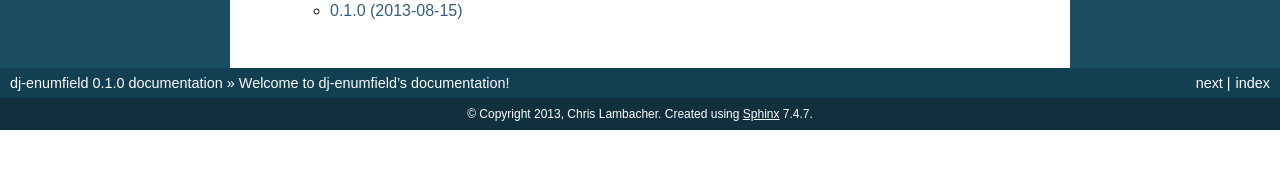
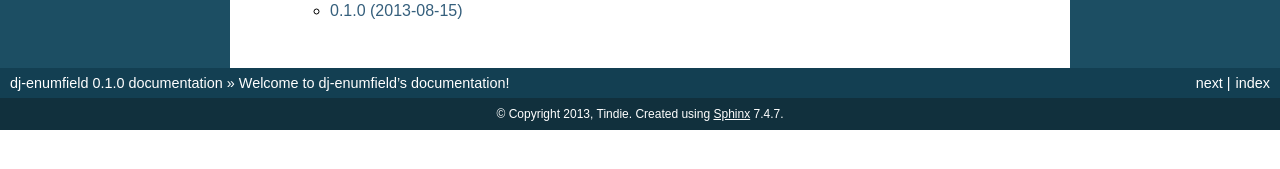
Before and after one commit to SupplyFrame/django-tidyenum, a Sphinx documentation site: the page built from docs/index.rst, in a window 1280 px wide. Shown: the part 440-609 px from the top of the page. Built offline with Sphinx 7.4.7, drawn with Linux system fonts in a browser that asks for light colours.

Commit message:
Fix copyright, authors

```diff
--- a/docs/conf.py
+++ b/docs/conf.py
@@ -47,7 +47,7 @@
 
 # General information about the project.
 project = u'dj-enumfield'
-copyright = u'2013, Chris Lambacher'
+copyright = u'2013, Tindie'
 
 # The version info for the project you're documenting, acts as replacement for
 # |version| and |release|, also used in various other places throughout the
--- a/setup.py
+++ b/setup.py
@@ -32,7 +32,7 @@
     version=version,
     description='Django choices fields driven by PEP435 Enums.',
     long_description=readme + '\n\n' + history,
-    author='Chris Lambacher',
+    author='Christopher Lambacher',
     author_email='chris@kateandchris.net',
     url='https://github.com/tindie/dj-enumfield',
     packages=[
```
Also changed, not shown: 1 other file.
